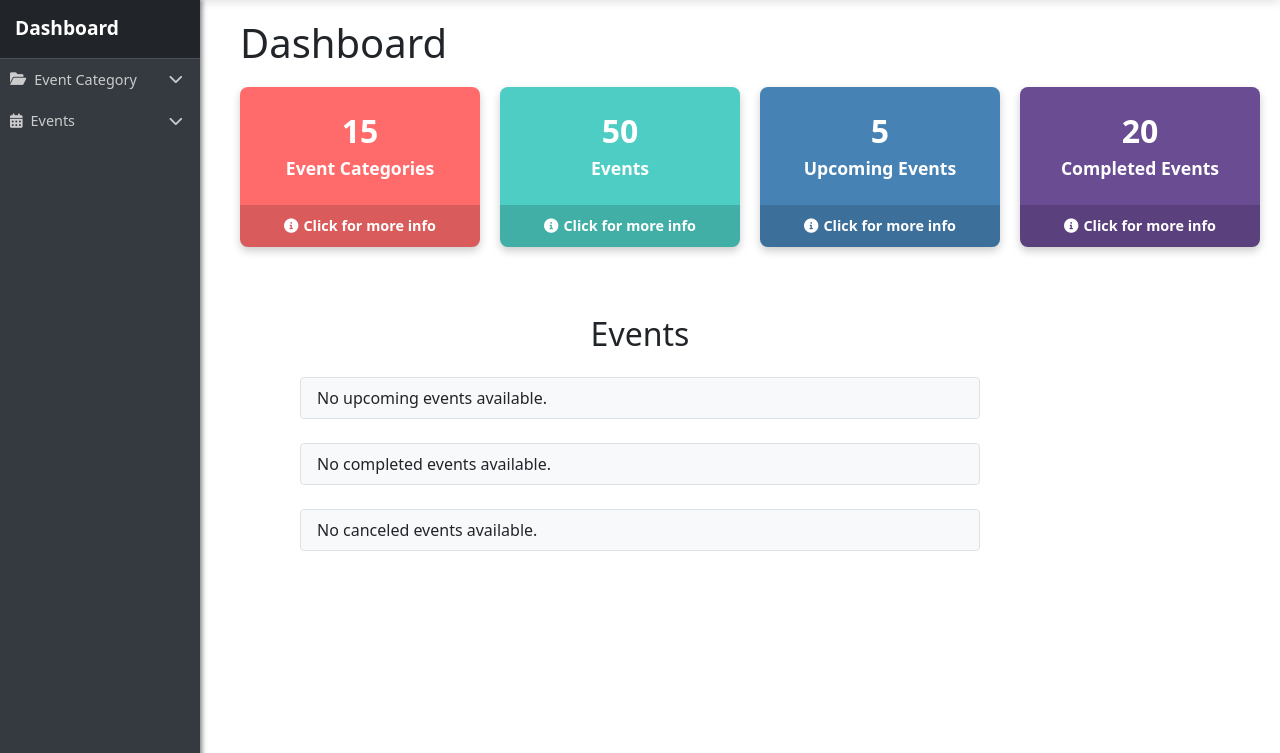
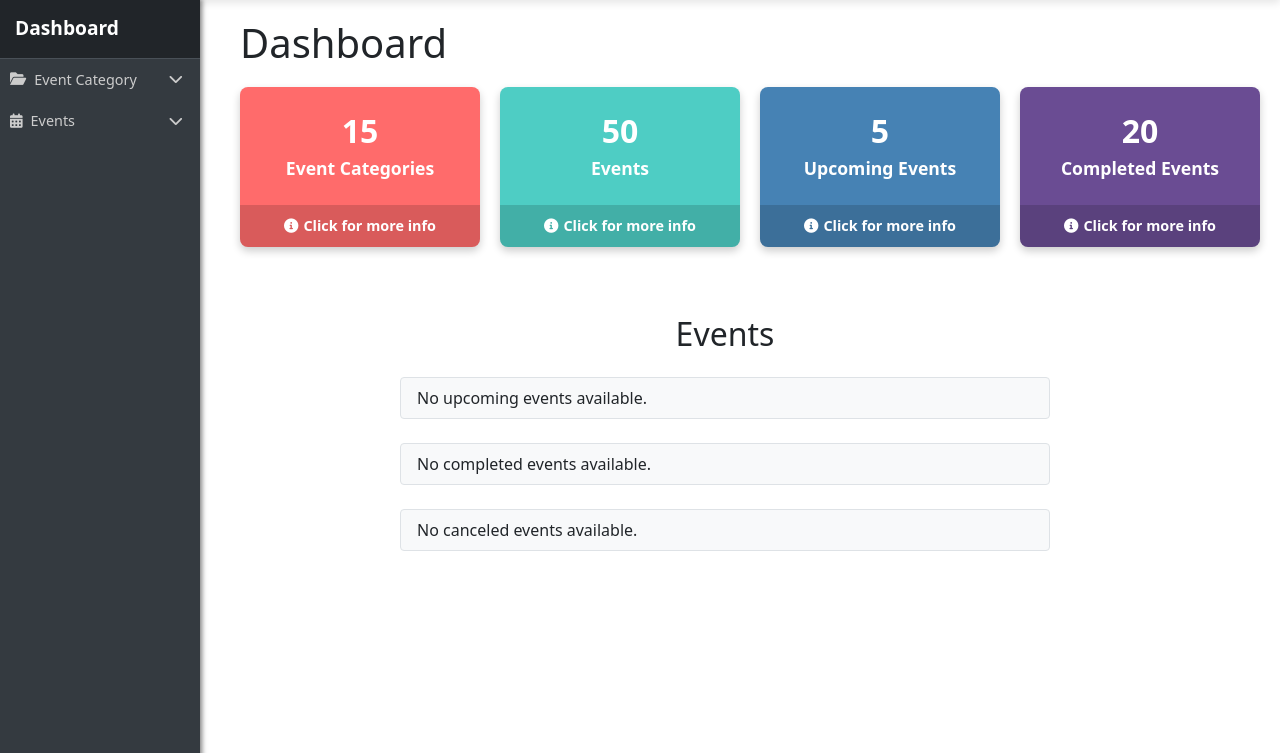
Before and after one commit to Ammar-2003/EMS, a Django app: page / in a window 1280 px wide. Shown: the part 47-800 px from the top of the page. Run offline with Django 5.2, Linux system fonts and the light colour scheme.

Commit message:
EMS Event Management System Project

```diff
--- a/templates/home.html
+++ b/templates/home.html
@@ -277,8 +277,8 @@
 
 .event-lists {
     margin-top: 40px;
-    margin-left: 300px;
-    margin-right: 300px;
+    margin-left: 400px;
+    margin-right: 230px;
 }
 .event-category h3 {
     color: #343a40;
```
